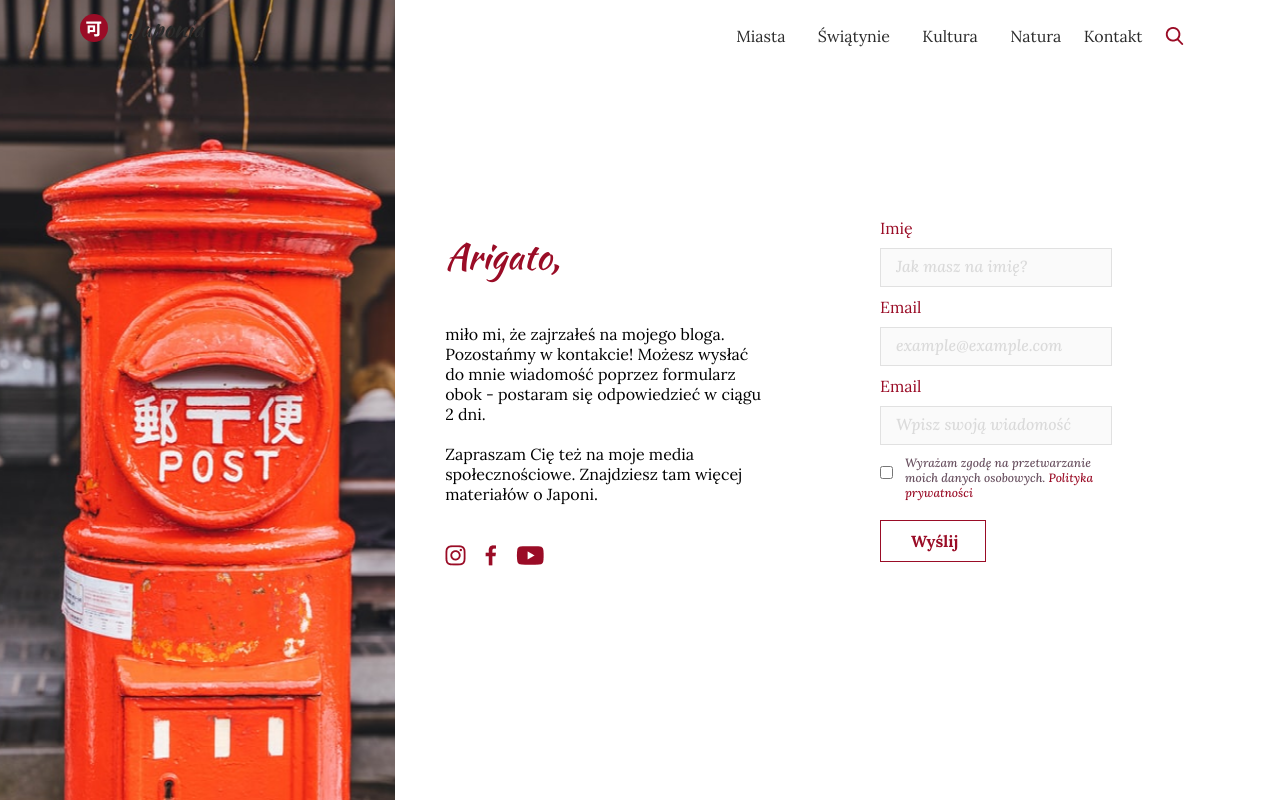
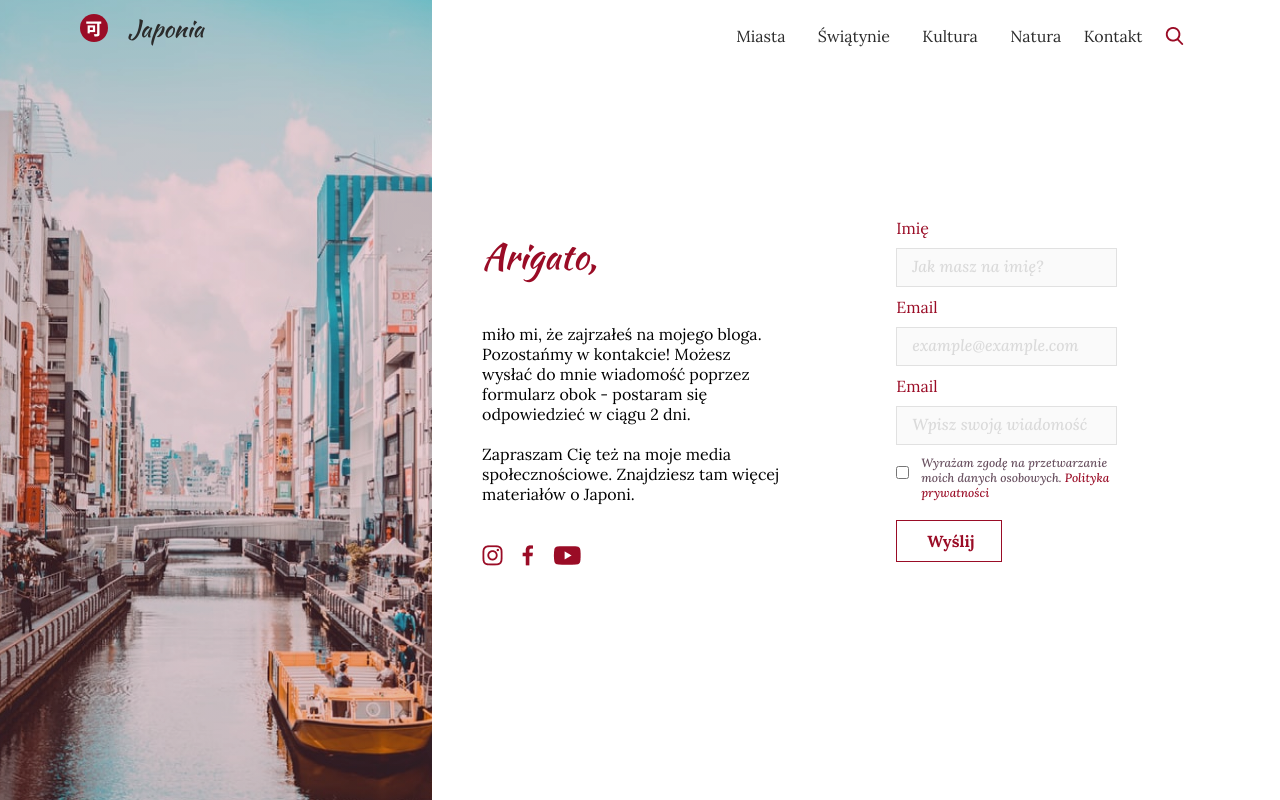
Before and after one commit to bialek-k/blog-japonia, a React (Create React App) app: page /Contact in a window 1280 px wide. Built offline with nearby package versions, Linux system fonts and the light colour scheme.

Commit message:
img update

```diff
--- a/src/components/Contact.module.css
+++ b/src/components/Contact.module.css
@@ -5,10 +5,12 @@
 }
 
 .image {
-  background: url("../assets/romeo.png") no-repeat bottom;
+  /* background: url("../assets/romeo-arnault-wSyPlbJ4GXo-unsplash\ 1.png") no-repeat bottom; */
+  background: linear-gradient(to top, #9A0C2633, #9A0C2633),
+  url("../assets/romeo-arnault-wSyPlbJ4GXo-unsplash\ 1.png") no-repeat bottom;
   background-size: cover;
   /* background-color: red; */
-  width: 65%;
+  width: 75%;
   height: 100vh;
 }
 .description {
--- a/src/components/Hero.js
+++ b/src/components/Hero.js
@@ -5,8 +5,7 @@ import styles from "./Hero.module.css";
 const Hero = () => {
   return (
     <section className={styles.hero}>
-      <div className={styles.image}>
-      </div>
+      <div className={styles.image}></div>
       <div className={styles.container}>
         <div className={styles.header}>
           <h1>Japonia</h1>
```
Also changed, not shown: src/assets/Rectangle 20.png (added), src/assets/romeo-arnault-wSyPlbJ4GXo-unsplash 1.png (added).
